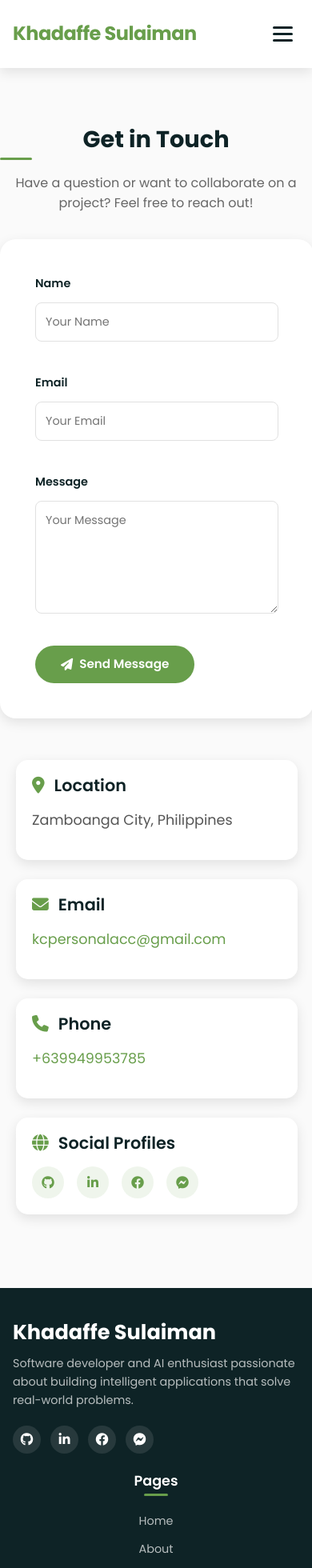
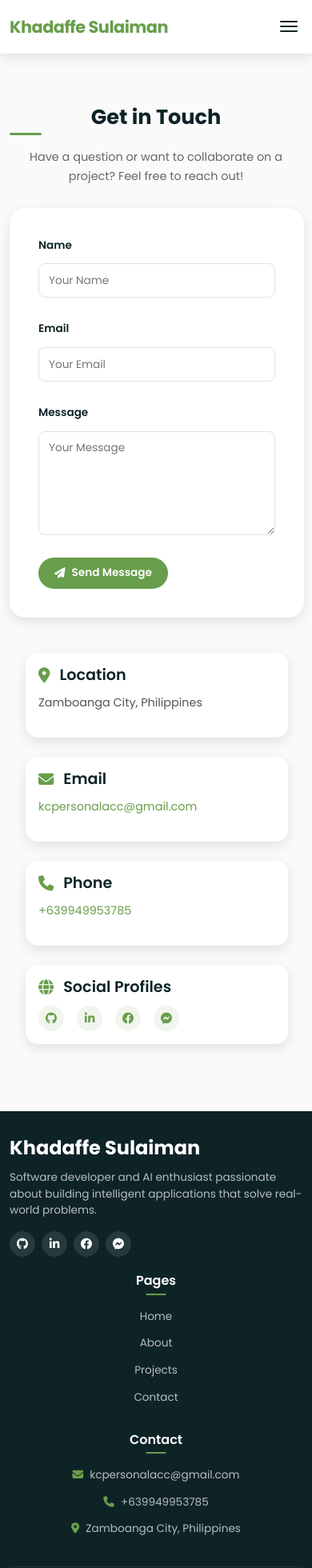
Before and after one commit to KCprsnlcc/KC-portfolio, a React (Create React App) app: page /contact in a window 390 px wide. Shown: the top 1960 px of the page at 80% size. Built offline with nearby package versions, Linux system fonts and the light colour scheme.

Commit message:
Enhance mobile responsiveness for Header, Footer, About, Contact, Home, and Projects components, improving layout and styling for smaller screens.

```diff
--- a/src/App.css
+++ b/src/App.css
@@ -121,3 +121,18 @@ body {
     font-size: 0.95rem;
   }
 }
+
+@media (max-width: 400px) {
+  .container {
+    padding: 0 0.75rem;
+  }
+
+  .section-title {
+    font-size: 1.6rem;
+  }
+
+  .btn {
+    padding: 0.5rem 1rem;
+    font-size: 0.9rem;
+  }
+}
--- a/src/components/Footer.css
+++ b/src/components/Footer.css
@@ -238,3 +238,66 @@
     gap: 1rem;
   }
 }
+
+@media (max-width: 400px) {
+  .footer {
+    padding: 2rem 0 0;
+  }
+
+  .footer-content {
+    gap: 1.25rem;
+    margin-bottom: 1.5rem;
+  }
+
+  .footer-logo {
+    font-size: 1.5rem;
+  }
+
+  .footer-description {
+    font-size: 0.85rem;
+    margin-bottom: 1rem;
+    line-height: 1.5;
+  }
+
+  .social-links {
+    gap: 0.5rem;
+  }
+
+  .social-links a {
+    width: 32px;
+    height: 32px;
+    font-size: 0.85rem;
+  }
+
+  .link-column h4 {
+    font-size: 1rem;
+    margin-bottom: 1rem;
+  }
+
+  .link-column h4::after {
+    height: 2px;
+    width: 25px;
+  }
+
+  .link-column a,
+  .link-column p {
+    font-size: 0.85rem;
+  }
+
+  .link-column p i {
+    margin-right: 0.5rem;
+  }
+
+  .footer-bottom {
+    padding: 1rem 0;
+  }
+
+  .footer-bottom p,
+  .footer-bottom-links a {
+    font-size: 0.8rem;
+  }
+
+  .footer-bottom-links {
+    gap: 0.75rem;
+  }
+}
--- a/src/components/Header.css
+++ b/src/components/Header.css
@@ -149,3 +149,41 @@
     transform: rotate(-45deg) translate(5px, -6px);
   }
 }
+
+@media (max-width: 400px) {
+  .header {
+    padding: 0.5rem 0;
+  }
+
+  .logo-text {
+    font-size: 1.3rem;
+  }
+
+  .menu-toggle {
+    padding: 0.4rem;
+  }
+
+  .menu-toggle span {
+    width: 22px;
+    height: 2px;
+    margin: 4px 0;
+  }
+
+  .nav-menu {
+    width: 220px;
+  }
+
+  .nav-list li {
+    width: 85%;
+  }
+
+  .nav-list li a {
+    padding: 0.6rem 0.8rem;
+    font-size: 0.9rem;
+  }
+
+  .nav-list li a i {
+    font-size: 0.8rem;
+    margin-right: 0.4rem;
+  }
+}
--- a/src/pages/About.css
+++ b/src/pages/About.css
@@ -277,3 +277,95 @@
     font-size: 0.75rem;
   }
 }
+
+@media (max-width: 400px) {
+  .about-section {
+    padding: 2.5rem 0;
+    padding-left: 0.75rem;
+    padding-right: 0.75rem;
+  }
+
+  .about-text h2,
+  .about-experience h2 {
+    font-size: 1.5rem;
+    margin-bottom: 1rem;
+  }
+
+  .about-text h2 i,
+  .about-experience h2 i {
+    font-size: 1.2rem;
+  }
+
+  .about-text p {
+    font-size: 0.9rem;
+    margin-bottom: 1rem;
+  }
+
+  .profile-image {
+    width: 130px;
+    height: 130px;
+  }
+
+  .profile-name {
+    font-size: 1.4rem;
+  }
+
+  .profile-title {
+    font-size: 0.8rem;
+  }
+
+  .social-links a {
+    width: 32px;
+    height: 32px;
+    font-size: 0.9rem;
+  }
+
+  .about-details {
+    padding: 1rem;
+  }
+
+  .tabs {
+    overflow-x: auto;
+    padding-bottom: 5px;
+  }
+
+  .tabs button {
+    padding: 0.4rem 0.6rem;
+    font-size: 0.8rem;
+    white-space: nowrap;
+  }
+
+  .tab-content h3 {
+    font-size: 1.2rem;
+  }
+
+  .info-item strong,
+  .info-item span {
+    font-size: 0.85rem;
+  }
+
+  .skill-bar-title {
+    font-size: 0.85rem;
+  }
+
+  .experience-card {
+    padding: 1rem;
+  }
+
+  .education-item h3 {
+    font-size: 1.1rem;
+  }
+
+  .event-list strong {
+    font-size: 1rem;
+  }
+
+  .event-list p {
+    font-size: 0.85rem;
+  }
+
+  .skill-tag {
+    font-size: 0.8rem;
+    padding: 0.4rem 0.8rem;
+  }
+}
--- a/src/pages/Contact.css
+++ b/src/pages/Contact.css
@@ -295,3 +295,81 @@
     font-size: 1.3rem;
   }
 }
+
+@media (max-width: 400px) {
+  .contact-section {
+    padding: 2.5rem 0;
+    padding-left: 0.75rem;
+    padding-right: 0.75rem;
+  }
+
+  .contact-header {
+    margin-bottom: 1.75rem;
+  }
+
+  .contact-intro {
+    font-size: 0.9rem;
+  }
+
+  .contact-content {
+    gap: 1.5rem;
+  }
+
+  .info-card {
+    padding: 1rem;
+  }
+
+  .info-card h2 {
+    font-size: 1.2rem;
+    margin-bottom: 0.75rem;
+  }
+
+  .info-card p {
+    font-size: 0.9rem;
+  }
+
+  .info-card .social-links a {
+    width: 32px;
+    height: 32px;
+  }
+
+  .contact-form-container {
+    padding: 1rem;
+  }
+
+  .contact-form {
+    gap: 1rem;
+  }
+
+  .form-group label {
+    font-size: 0.85rem;
+  }
+
+  .form-group input,
+  .form-group textarea {
+    padding: 0.6rem 0.75rem;
+    font-size: 0.85rem;
+    margin-bottom: 0.75rem;
+  }
+
+  .form-group textarea {
+    min-height: 100px;
+  }
+
+  .submit-btn {
+    padding: 0.6rem 1.25rem;
+    font-size: 0.85rem;
+  }
+
+  .contact-item i {
+    margin-right: 0.5rem;
+  }
+
+  .contact-details h4 {
+    font-size: 0.9rem;
+  }
+
+  .contact-details p {
+    font-size: 0.85rem;
+  }
+}
--- a/src/pages/Home.css
+++ b/src/pages/Home.css
@@ -471,3 +471,116 @@
     padding: 0.4rem 0.8rem;
   }
 }
+
+@media (max-width: 400px) {
+  .hero-container {
+    min-height: 550px;
+  }
+
+  .hero-content {
+    padding: 1.5rem 0;
+  }
+
+  .hero-text {
+    margin-bottom: 2rem;
+  }
+
+  .hero-title {
+    font-size: 2.2rem;
+  }
+
+  .hero-subtitle {
+    font-size: 1.3rem;
+  }
+
+  .hero-description {
+    font-size: 0.9rem;
+    margin-bottom: 1.25rem;
+    padding: 0 0.5rem;
+  }
+
+  .image-container {
+    width: 220px;
+    height: 220px;
+  }
+
+  .floating-icons i {
+    font-size: 1.8rem;
+  }
+
+  .floating-icons i:nth-child(1) {
+    top: 25%;
+    left: 25%;
+  }
+
+  .floating-icons i:nth-child(2) {
+    top: 20%;
+    right: 25%;
+  }
+
+  .floating-icons i:nth-child(3) {
+    bottom: 25%;
+    left: 20%;
+  }
+
+  .floating-icons i:nth-child(4) {
+    bottom: 20%;
+    right: 20%;
+  }
+
+  .home-services,
+  .home-skills {
+    padding: 2.5rem 0;
+  }
+
+  .service-card {
+    padding: 1.25rem;
+  }
+
+  .service-icon {
+    width: 60px;
+    height: 60px;
+    margin-bottom: 1rem;
+  }
+
+  .service-icon i {
+    font-size: 1.5rem;
+  }
+
+  .service-card h3 {
+    font-size: 1.2rem;
+    margin-bottom: 0.75rem;
+  }
+
+  .service-card p {
+    font-size: 0.9rem;
+  }
+
+  .skill-category {
+    padding: 1.25rem;
+  }
+
+  .skill-category h3 {
+    font-size: 1.2rem;
+    margin-bottom: 1rem;
+  }
+
+  .skill-pills span {
+    font-size: 0.75rem;
+    padding: 0.3rem 0.7rem;
+  }
+
+  .mouse {
+    width: 25px;
+    height: 40px;
+  }
+
+  .wheel {
+    width: 5px;
+    height: 5px;
+  }
+
+  .scroll-text {
+    font-size: 0.7rem;
+  }
+}
--- a/src/pages/Projects.css
+++ b/src/pages/Projects.css
@@ -196,3 +196,57 @@
     font-size: 0.9rem;
   }
 }
+
+@media (max-width: 400px) {
+  .projects-section {
+    padding: 2.5rem 0;
+  }
+
+  .section-title {
+    font-size: 1.6rem;
+  }
+
+  .projects-intro {
+    font-size: 0.9rem;
+  }
+
+  .projects-grid {
+    gap: 1.25rem;
+    padding: 0 0.5rem;
+  }
+
+  .project-card {
+    padding: 1rem;
+  }
+
+  .project-card h2 {
+    font-size: 1.3rem;
+    margin-bottom: 0.5rem;
+    padding-bottom: 0.5rem;
+  }
+
+  .project-card h2::after {
+    width: 35px;
+    height: 2px;
+  }
+
+  .project-card p {
+    font-size: 0.9rem;
+    margin-bottom: 1rem;
+    line-height: 1.5;
+  }
+
+  .project-tags {
+    gap: 0.4rem;
+    margin-bottom: 1rem;
+  }
+
+  .project-tag {
+    padding: 0.2rem 0.6rem;
+    font-size: 0.7rem;
+  }
+
+  .project-link {
+    font-size: 0.85rem;
+  }
+}
```
